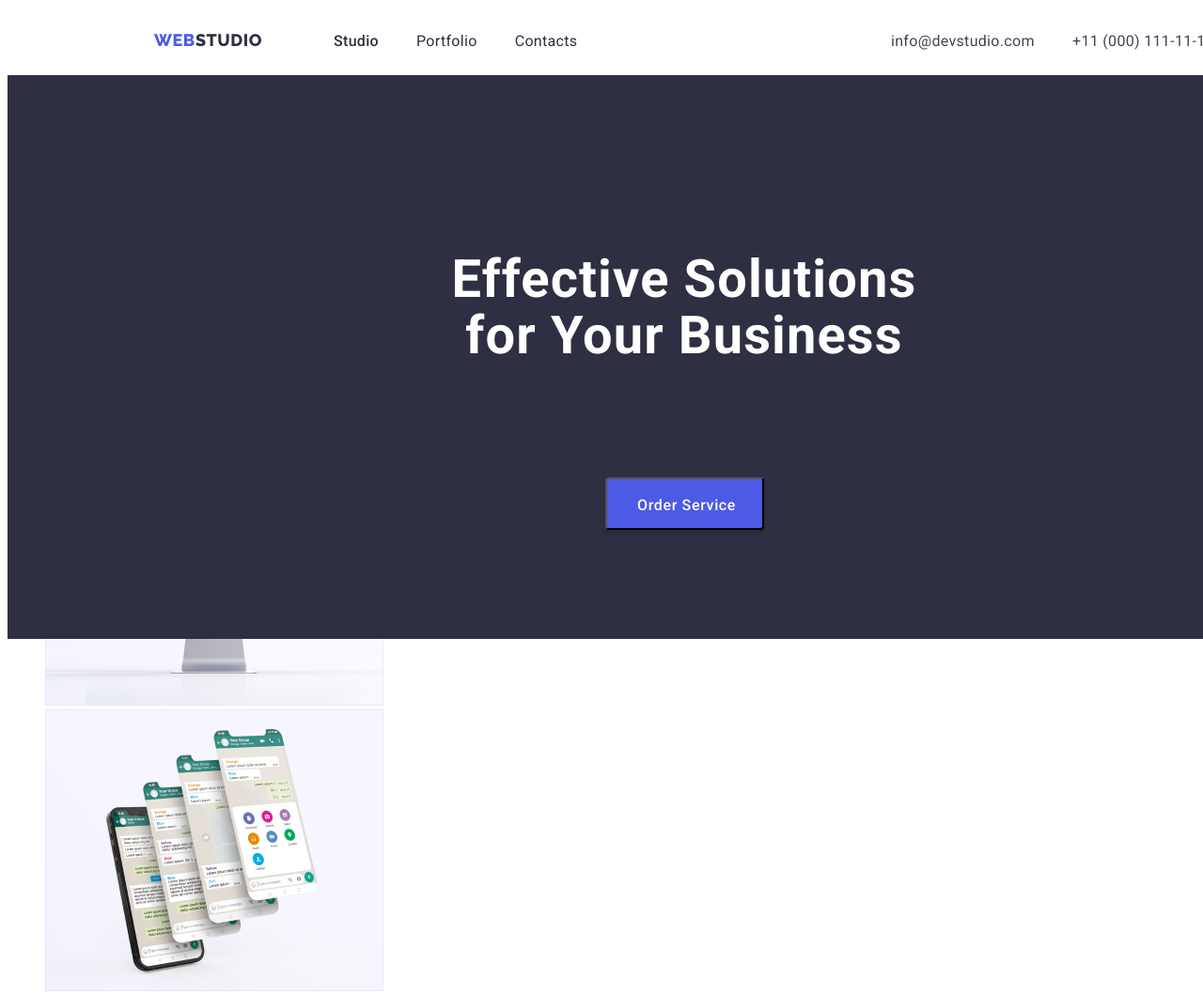
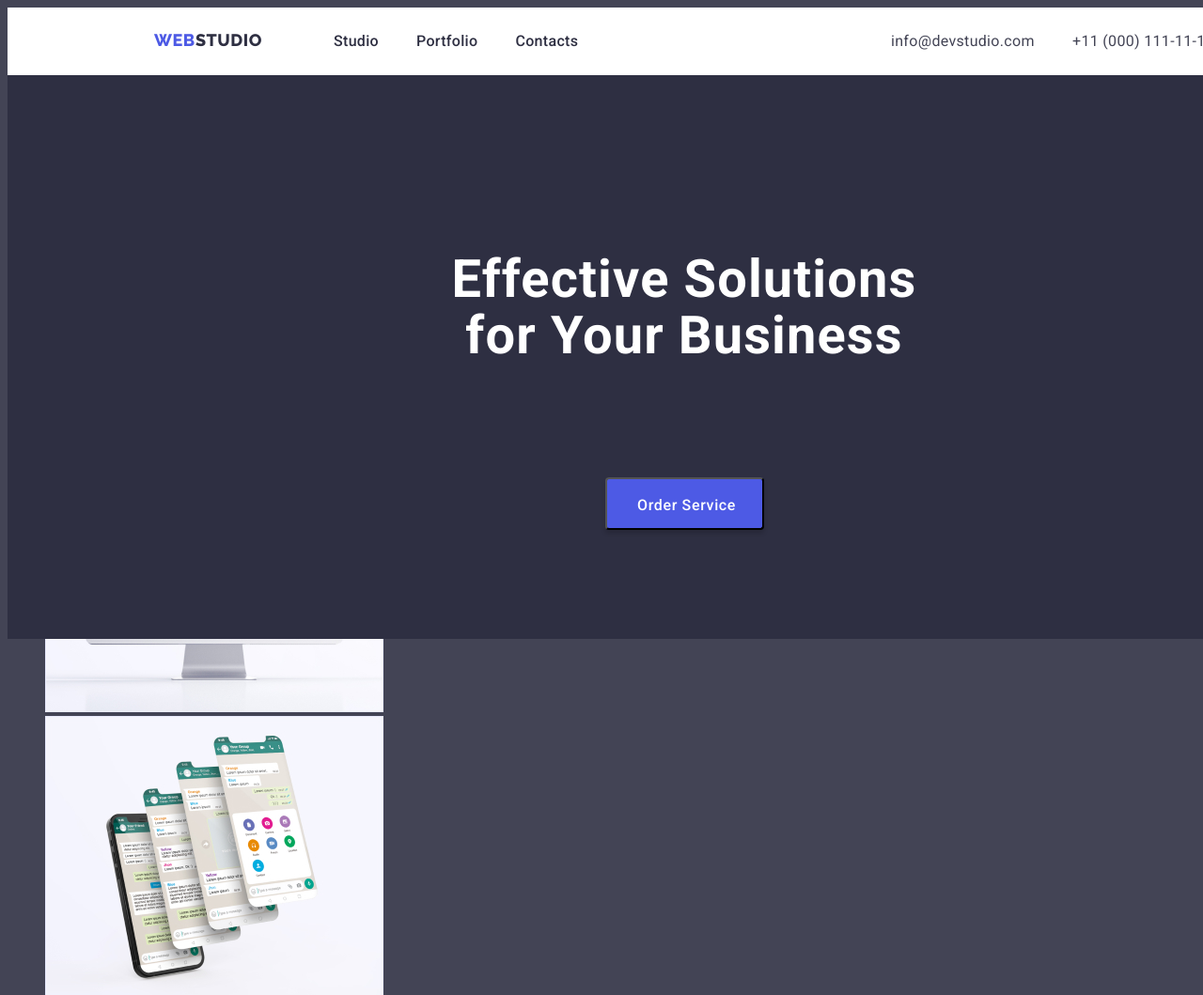
Before and after one commit to AndrewOPP/goit-markup-hw-failed, a plain HTML site: page index.html in a window 1280 px wide. Shown: the top 1059 px of the page at 94% size. Drawn offline with Linux system fonts and the light colour scheme.

Commit message:
Update styles.css

```diff
--- a/css/styles.css
+++ b/css/styles.css
@@ -2,8 +2,9 @@
 .all-page {
   width: 1440px;
   height: 2592px;
-  background: #ffffff;
+  background: #434455;
   position: relative;
+  font-family: "Roboto", sans-serif;
 }
 
 /* header */
@@ -58,6 +59,7 @@ a {
   height: 24px;
   font-family: "Roboto";
   font-style: normal;
+  font-weight: 500;
   font-size: 16px;
   line-height: 24px;
   letter-spacing: 0.02em;
@@ -71,6 +73,7 @@ a {
   height: 24px;
   font-family: "Roboto";
   font-style: normal;
+  font-weight: 500;
   font-size: 16px;
   line-height: 24px;
   letter-spacing: 0.02em;
```
